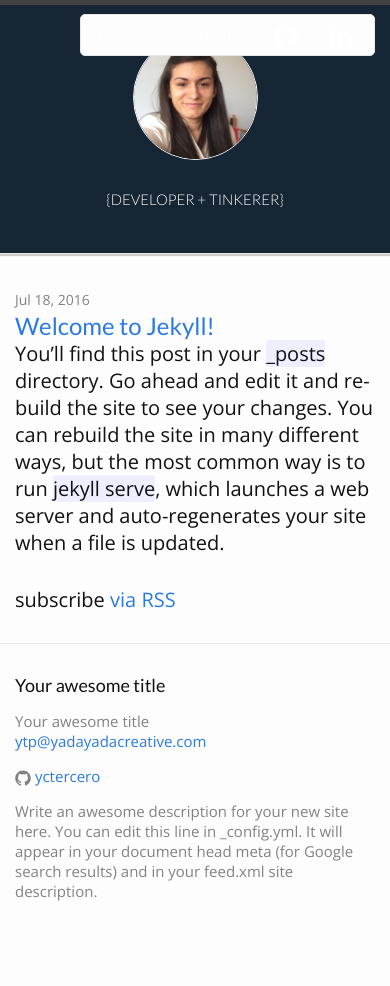
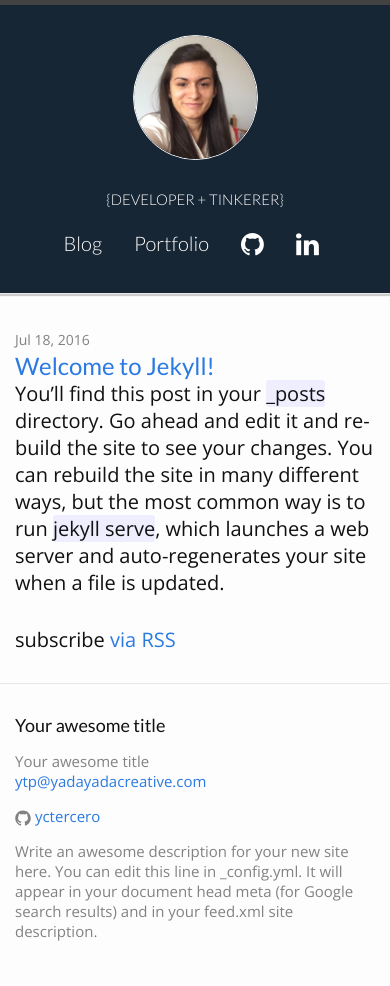
Before and after one commit to yctercero/yctercero.github.io, a Jekyll site: the page built from index.html, in a window 390 px wide. Built offline with Jekyll 4.4.1, drawn with Linux system fonts in a browser that asks for light colours; the list of posts is cut into pages by our own code; before the commit the page ends 946 px from its top, so only the background shows below that.

Commit message:
Adjusted nav media query.

```diff
--- a/_sass/_layout.scss
+++ b/_sass/_layout.scss
@@ -43,14 +43,6 @@
     }
 
     @include media-query($on-palm) {
-        position: absolute;
-        top: 9px;
-        right: $spacing-unit / 2;
-        background-color: $background-color;
-        border: 1px solid $grey-color-light;
-        border-radius: 5px;
-        text-align: right;
-
         .menu-icon {
             display: block;
             float: right;
```
